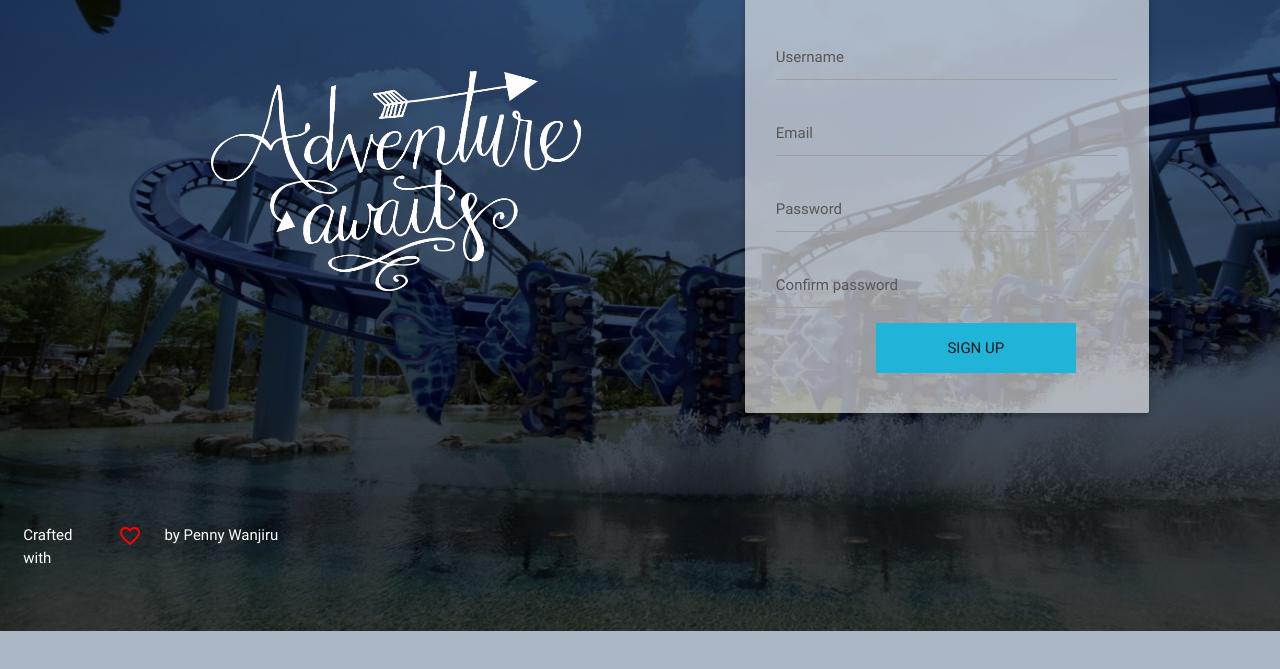
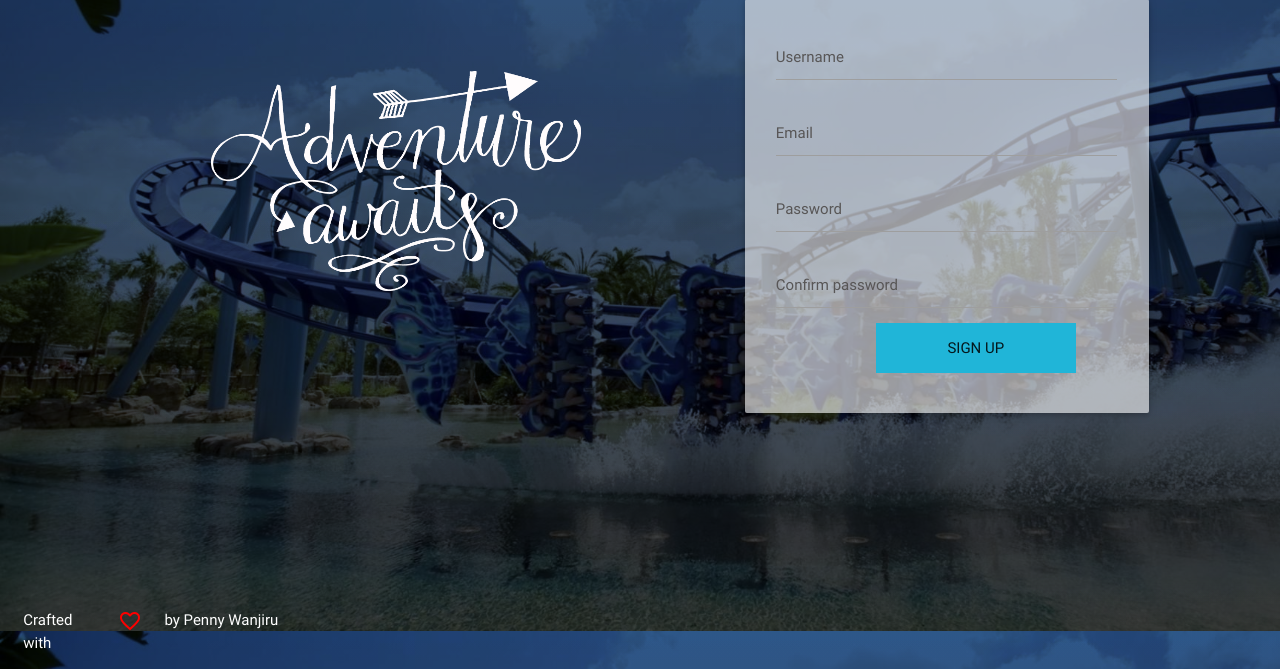
Before and after one commit to penny-wanjiru/Django_app, a Django app: template bucketlist/app/templates/signup.html in a window 1280 px wide. Shown: the part 169-838 px from the top of the page. Before the commit the page ends 800 px from the top, so only its background shows below. Run offline with Django 3.2, Linux system fonts and the light colour scheme; the template is opened without the code that fills it: values that come from a table or form of the project are taken from there, others are empty; some libraries are stand-ins or nearby versions; some web fonts are replaced.

Commit message:
[chore] change margins for footer

```diff
--- a/bucketlist/app/templates/signup.html
+++ b/bucketlist/app/templates/signup.html
@@ -95,13 +95,13 @@
 
 <div class="row page-footer">
   <div class="col m1">
-    <p style="display:inline-block; color:white; margin-left:12px; ">Crafted with</p>
+    <p style="display:inline-block; color:white; margin-left:12px; margin-top:100px; ">Crafted with</p>
   </div>
   <div class="col m">
-    <i class="material-icons" style="color:red; margin-top:15px;">favorite_border</i></a>
+    <i class="material-icons" style="color:red; margin-top:100px;">favorite_border</i></a>
   </div>
   <div class="col m3"
-    <p style=" text-align: left; margin-left:0px;display:inline-block; color:white; margin-top:15px;">by Penny Wanjiru</p>
+    <p style=" text-align: left; margin-left:0px;display:inline-block; color:white; margin-top:100px;">by Penny Wanjiru</p>
   </div>
 </div>
 {% endblock %}
```
